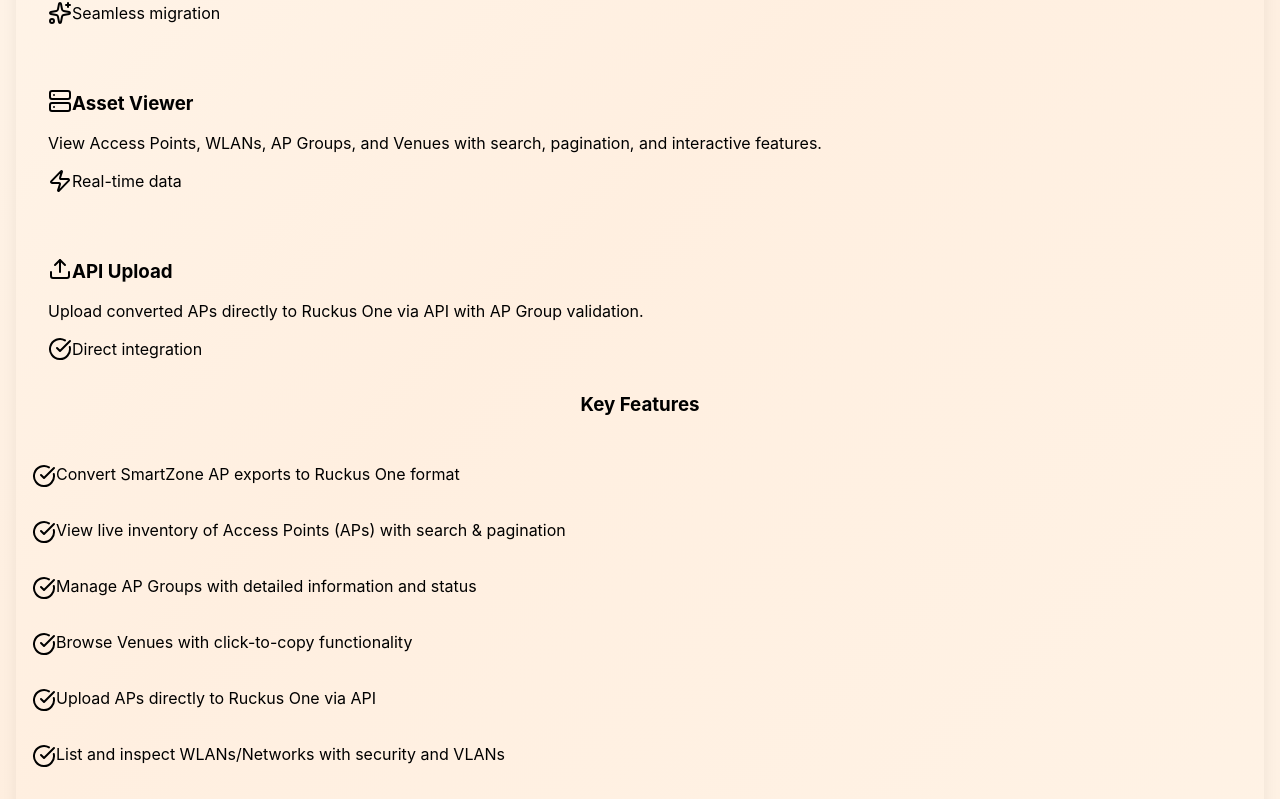
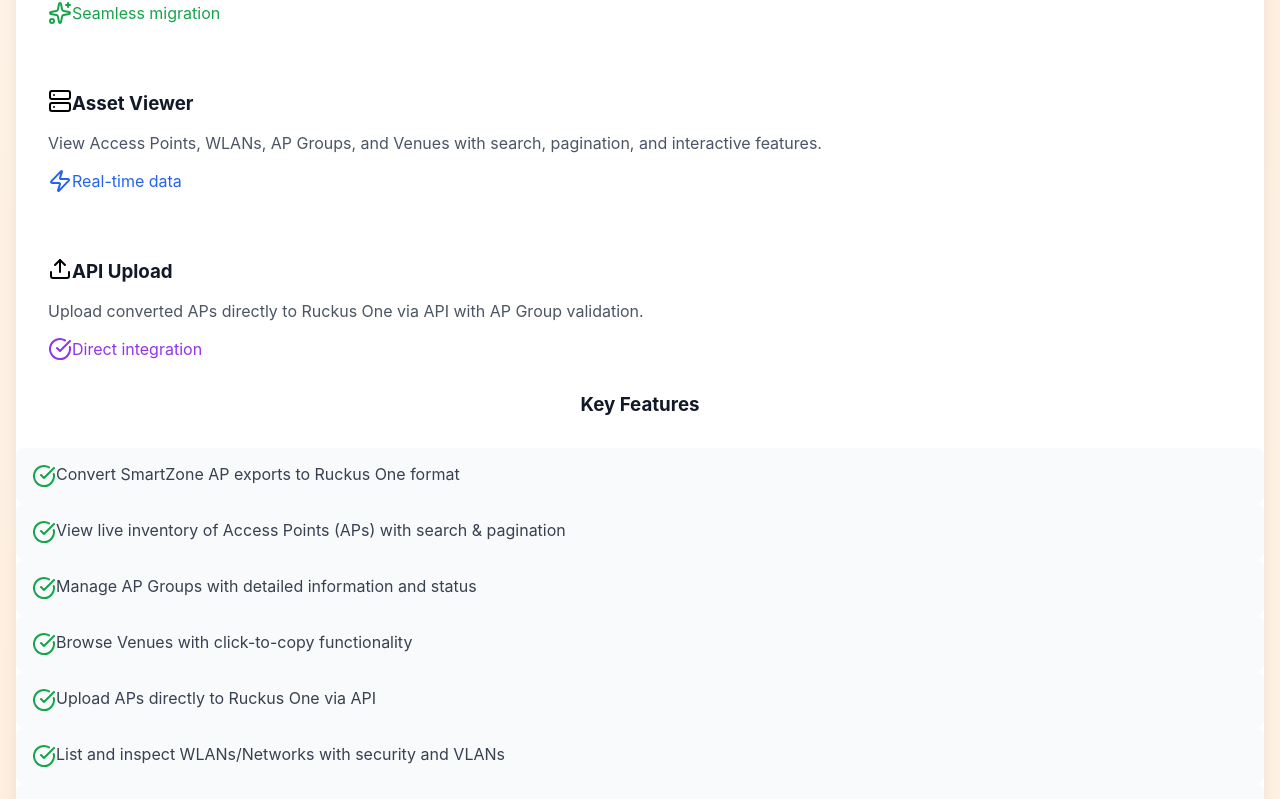
Before and after one commit to alekm/r1helper, a React (Vite) app in the folder frontend/: page / in a window 1280 px wide. Shown: the part 709-1508 px from the top of the page. Built offline with nearby package versions, Linux system fonts and the light colour scheme.

Commit message:
Fix tip notification styling by adding missing color utility classes

```diff
--- a/frontend/src/index.css
+++ b/frontend/src/index.css
@@ -453,6 +453,74 @@
 .shadow-lg { box-shadow: 0 10px 15px -3px rgba(0, 0, 0, 0.1); }
 .shadow-xl { box-shadow: 0 20px 25px -5px rgba(0, 0, 0, 0.1); }
 
+/* Color Utility Classes */
+.bg-blue-50 { background-color: #eff6ff; }
+.bg-blue-100 { background-color: #dbeafe; }
+.bg-blue-200 { background-color: #bfdbfe; }
+.bg-blue-500 { background-color: #3b82f6; }
+.bg-blue-600 { background-color: #2563eb; }
+.bg-blue-700 { background-color: #1d4ed8; }
+
+.border-blue-200 { border-color: #bfdbfe; }
+
+.text-blue-600 { color: #2563eb; }
+.text-blue-700 { color: #1d4ed8; }
+.text-blue-900 { color: #1e3a8a; }
+
+.bg-green-50 { background-color: #f0fdf4; }
+.bg-green-100 { background-color: #dcfce7; }
+.bg-green-500 { background-color: #22c55e; }
+.bg-green-600 { background-color: #16a34a; }
+
+.text-green-600 { color: #16a34a; }
+
+.bg-gray-50 { background-color: #f9fafb; }
+.bg-gray-100 { background-color: #f3f4f6; }
+.bg-gray-200 { background-color: #e5e7eb; }
+.bg-gray-500 { background-color: #6b7280; }
+.bg-gray-600 { background-color: #4b5563; }
+.bg-gray-700 { background-color: #374151; }
+.bg-gray-900 { background-color: #111827; }
+
+.border-gray-200 { border-color: #e5e7eb; }
+
+.text-gray-500 { color: #6b7280; }
+.text-gray-600 { color: #4b5563; }
+.text-gray-700 { color: #374151; }
+.text-gray-900 { color: #111827; }
+
+.bg-orange-600 { background-color: #ea580c; }
+
+.text-orange-600 { color: #ea580c; }
+
+.bg-purple-50 { background-color: #faf5ff; }
+.bg-purple-100 { background-color: #f3e8ff; }
+.bg-purple-200 { background-color: #e9d5ff; }
+.bg-purple-500 { background-color: #a855f7; }
+.bg-purple-600 { background-color: #9333ea; }
+
+.border-purple-200 { border-color: #e9d5ff; }
+
+.text-purple-600 { color: #9333ea; }
+
+.bg-yellow-50 { background-color: #fefce8; }
+.bg-yellow-200 { background-color: #fef08a; }
+.bg-yellow-800 { background-color: #92400e; }
+
+.border-yellow-200 { border-color: #fef08a; }
+
+.text-yellow-700 { color: #a16207; }
+.text-yellow-800 { color: #92400e; }
+
+.bg-red-500 { background-color: #ef4444; }
+.text-red-500 { color: #ef4444; }
+
+.bg-white { background-color: #ffffff; }
+.border { border-width: 1px; }
+.border-t { border-top-width: 1px; }
+
+.rounded-md { border-radius: 0.375rem; }
+
 /* Responsive */
 @media (max-width: 640px) {
   .hero-title {
```
